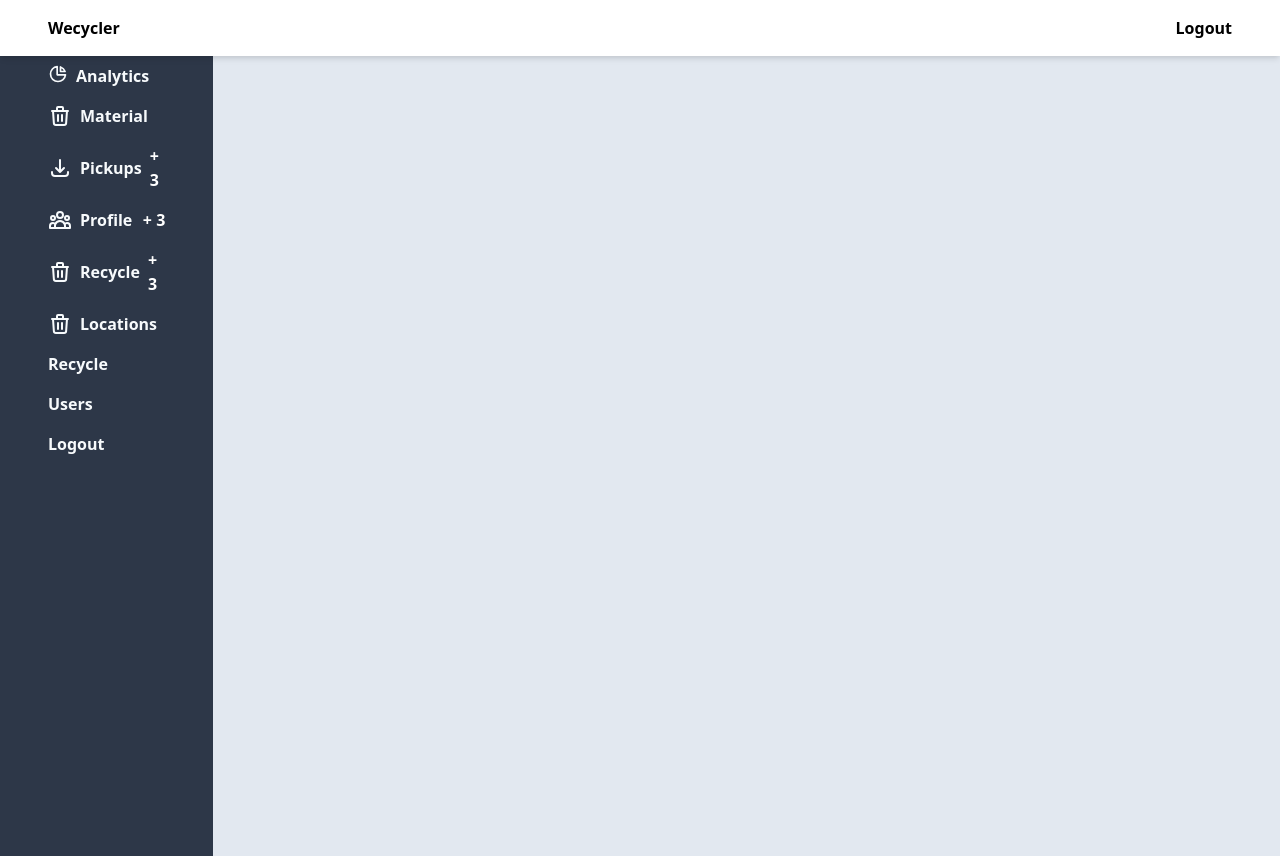
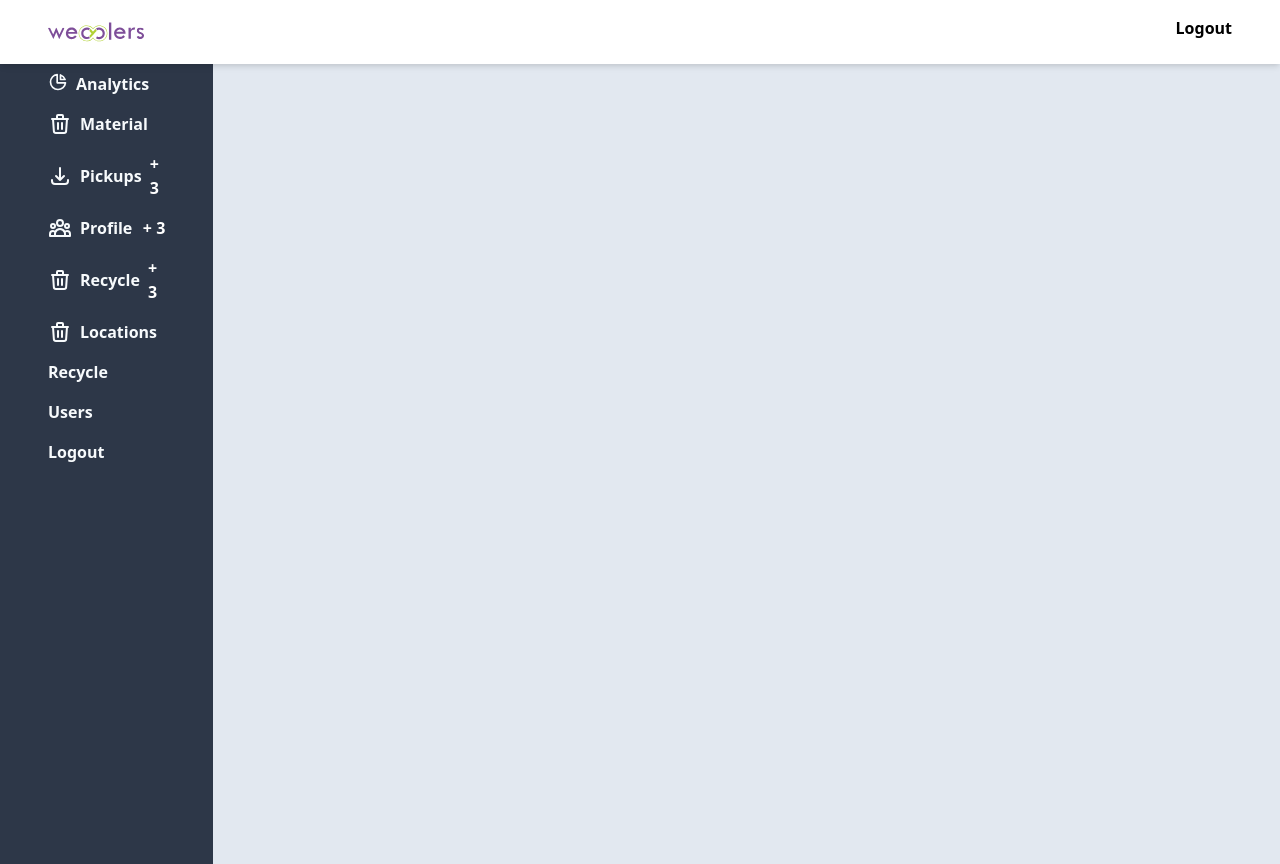
Before and after one commit to udemezue01/Wecycler-Client, a Vue app: page /dashboard in a window 1280 px wide. Built offline with nearby package versions, Linux system fonts and the light colour scheme.

Commit message:
added login components

```diff
--- a/package.json
+++ b/package.json
@@ -12,6 +12,7 @@
     "apollo-client": "^2.6.8",
     "apollo-link": "^1.2.13",
     "apollo-link-http": "^1.5.16",
+    "chart.js": "^2.9.3",
     "core-js": "^3.6.4",
     "graphql": "^14.6.0",
     "graphql-tag": "^2.10.3",
@@ -19,6 +20,7 @@
     "tailwindcss": "^1.2.0",
     "vue": "^2.6.11",
     "vue-apollo": "^3.0.3",
+    "vue-chartjs": "^3.5.0",
     "vue-router": "^3.1.5",
     "vuex": "^3.1.2"
   },
--- a/src/views/Dashboard.vue
+++ b/src/views/Dashboard.vue
@@ -9,14 +9,14 @@
 
 		<nav class="sticky top-0 flex justify-between bg-white px-12 py-4 shadow-md ">
 
-			<div>
-				<p class="font-black"> Wecycler</p>
+			<div class="flex">
+				<img src="/img/logo.svg" class="h-8 w-24">
 
 			</div>
 
-
 			<div>
-				<a href="">  </a>
+				<a href="">
+  </a>
 				<a href="">  </a>
 				<a href="" class="sans-serif font-semibold"> Logout</a>
 
--- a/src/views/Login.vue
+++ b/src/views/Login.vue
@@ -28,14 +28,14 @@
         </div>
 
         <div class="text-sm leading-5">
-          <a href="#" class="font-medium text-gray-700-100 hover:text-gray-700 focus:outline-none focus:underline transition ease-in-out duration-150">
+          <a href="#" class="font-bold text-gray-700-100 hover:text-gray-700 focus:outline-none focus:underline transition ease-in-out duration-150">
             Forgot your password?
           </a>
         </div>
       </div>
 
       <div class="mt-6">
-        <button type="submit" class="group relative w-full flex justify-center py-2 px-4 border border-transparent text-sm font-medium rounded-md text-white bg-green-100 hover:bg-green-100 focus:outline-none focus:border-green-100 focus:shadow-outline-indigo active:bg-green-100 transition duration-150 ease-in-out">
+        <button type="submit" class="group relative w-full flex justify-center py-2 px-4 border border-transparent text-sm font-medium rounded-md text-white bg-green-100 font-bold hover:bg-green-100 focus:outline-none focus:border-green-100 focus:shadow-outline-indigo active:bg-green-100 transition duration-150 ease-in-out">
           <span class="absolute left-0 inset-y pl-3">
             <svg class="h-5 w-5 text-white group-hover:text-green-100 transition ease-in-out duration-150" fill="currentColor" viewBox="0 0 20 20">
               <path fill-rule="evenodd" d="M5 9V7a5 5 0 0110 0v2a2 2 0 012 2v5a2 2 0 01-2 2H5a2 2 0 01-2-2v-5a2 2 0 012-2zm8-2v2H7V7a3 3 0 016 0z" clip-rule="evenodd" />
```
Also changed, not shown: 1 other file (tests, documents, lock files or other folders).
